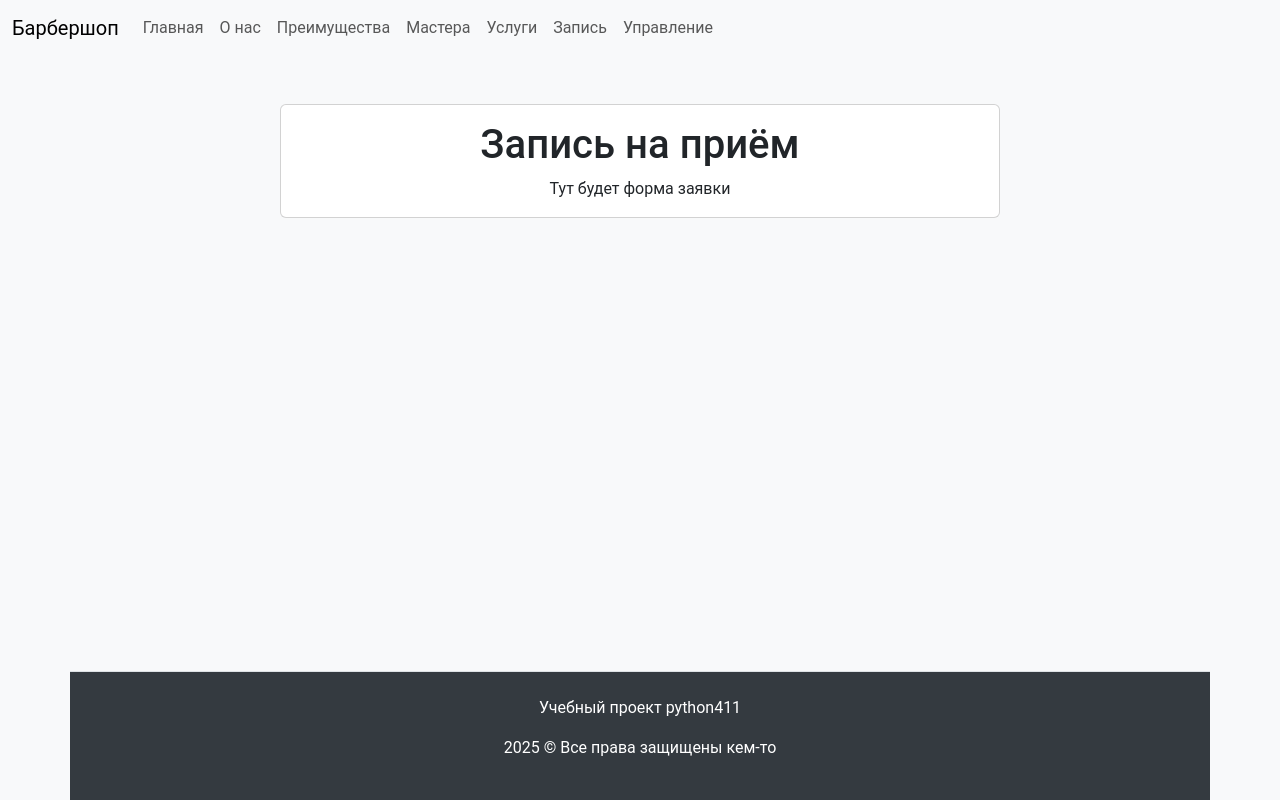
After one commit to VladimirMonin/django_consult_411, a Django app: page /orders/create/ in a window 1280 px wide. The commit adds this page. Run offline with Django 5.2, Linux system fonts and the light colour scheme.

Commit message:
lesson_53: заготовка для формы создания заявки

```diff
--- a/barbershop/urls.py
+++ b/barbershop/urls.py
@@ -1,6 +1,14 @@
 from django.contrib import admin
 from django.urls import path
-from core.views import index, landing, master_detail, master_list, order_list, thanks
+from core.views import (
+    index,
+    landing,
+    master_detail,
+    master_list,
+    order_list,
+    thanks,
+    order_create,
+)
 from django.conf import settings
 from django.conf.urls.static import static
 
@@ -11,6 +19,7 @@ urlpatterns = [
     path("index/", index, name="index"),
     path("masters/", master_list, name="master_list"),
     path("masters/<int:master_id>/", master_detail, name="master_detail"),
+    path("orders/create/", order_create, name="order_create"),
     path("orders/", order_list, name="order_list"),
-    path("thanks/", thanks, name="thanks")
+    path("thanks/", thanks, name="thanks"),
 ] + static(settings.STATIC_URL, document_root=settings.STATIC_ROOT)
--- a/core/views.py
+++ b/core/views.py
@@ -57,3 +57,6 @@ def master_list(request):
 
 def thanks(request):
     return render(request, "thanks.html")
+
+def order_create(request):
+    return render(request, "order_form.html")
--- a/templates/landing.html
+++ b/templates/landing.html
@@ -112,7 +112,7 @@
         <div class="col-12">
             <h2 class="mb-4">Готовы преобразиться?</h2>
             <p class="mb-4">Запишитесь на услугу прямо сейчас и получите скидку 10% на первое посещение!</p>
-            <button class="btn btn-primary btn-lg">Записаться на услугу</button>
+            <a href="{% url 'order_create' %}" class="btn btn-dark btn-lg">Записаться на услугу</a>
         </div>
     </section>
 {% endblock content %}
--- /dev/null
+++ b/templates/order_form.html
@@ -0,0 +1,15 @@
+{% extends "base.html" %}
+{% block content %}
+<div class="container">
+    <div class="row justify-content-center">
+        <div class="col-md-8">
+            <div class="card mt-5">
+                <div class="card-body text-center">
+                    <h1 class="card-title">Запись на приём</h1>
+                    <p class="card-text">Тут будет форма заявки</p>
+                </div>
+            </div>
+        </div>
+    </div>
+</div>
+{% endblock content %}
```
